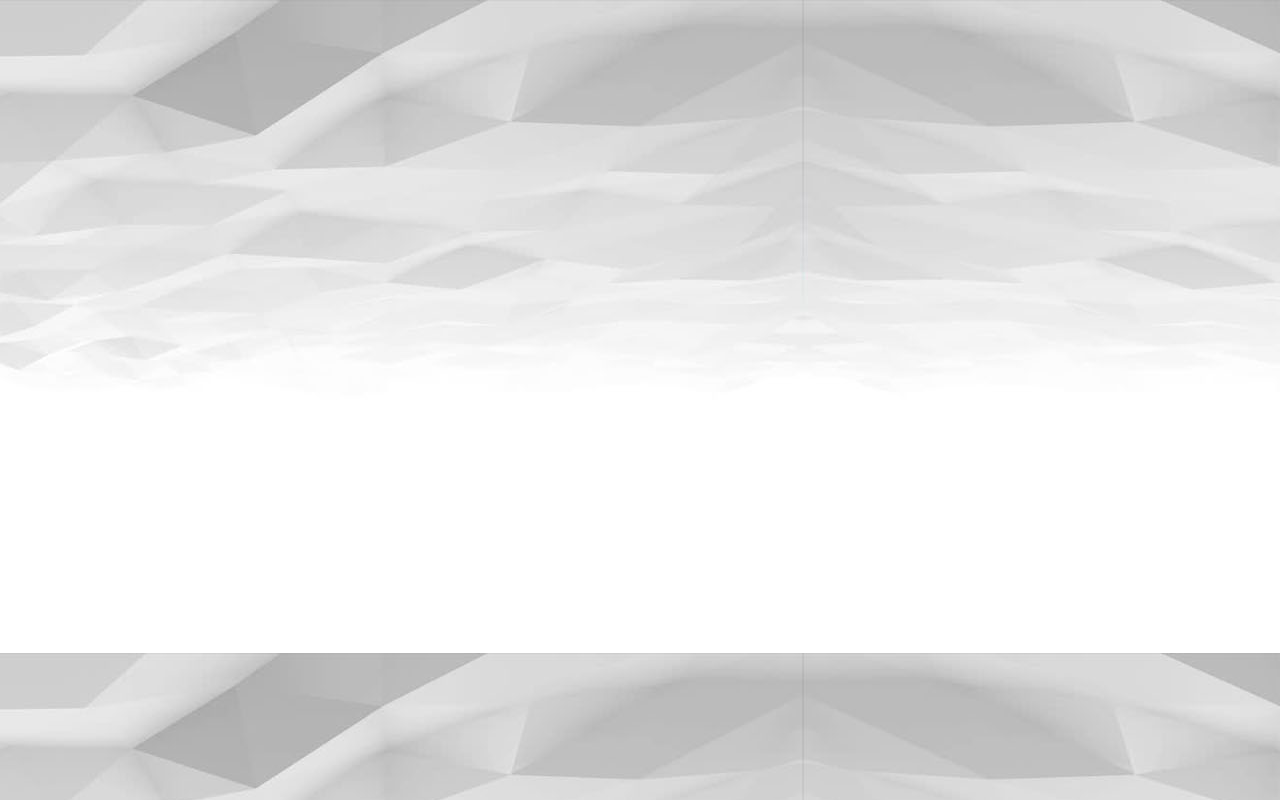
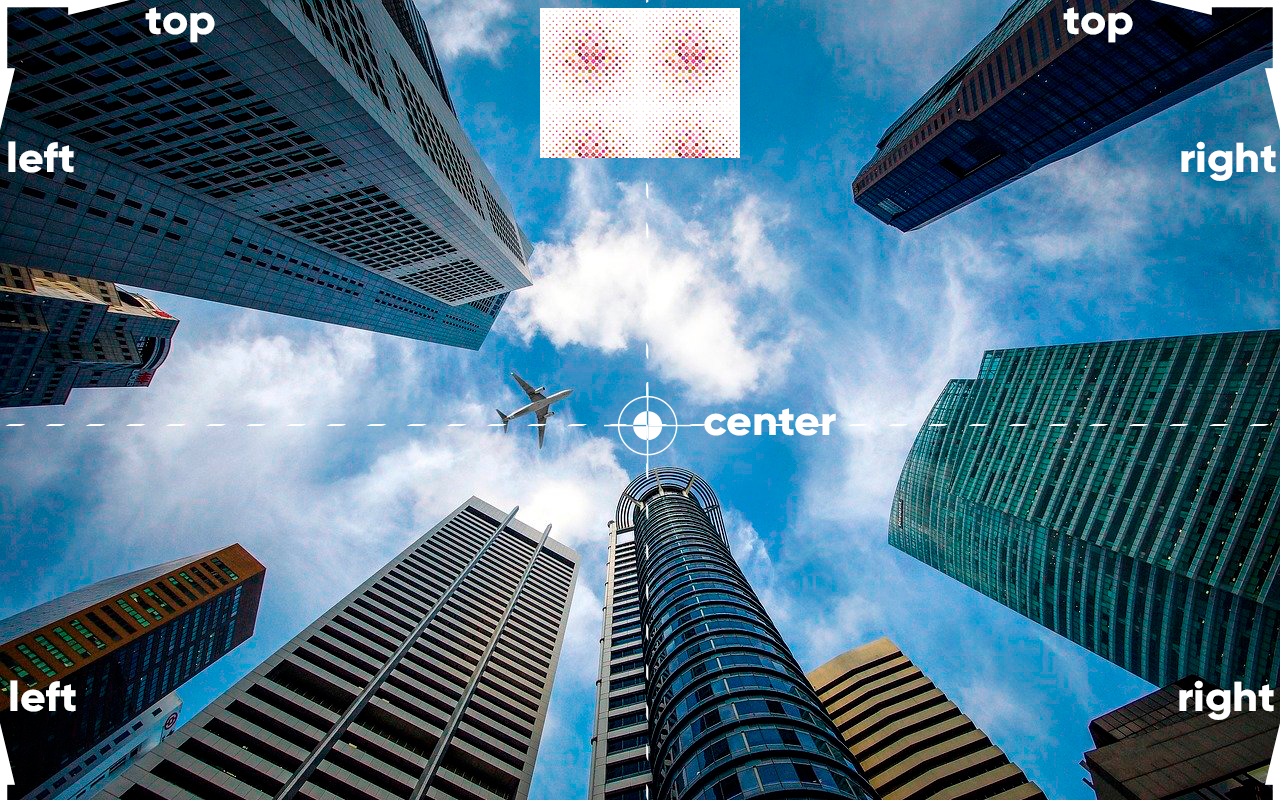
Before and after one commit to Olabayomacaulaym/HTML-CSS, a plain HTML site: page Exercícios/ex022/fundo05.html in a window 1280 px wide. Drawn offline with Linux system fonts and the light colour scheme.

Commit message:
Update fundo05.html

```diff
--- a/Exercícios/ex022/fundo05.html
+++ b/Exercícios/ex022/fundo05.html
@@ -7,13 +7,22 @@
 
     <style>
 
-        body {
-                background-image: url(imagens/wallpaper005.jpg);
+            body {
+                    height: 96vh;
+                    background-image: url(imagens/wallpaper003.jpg);
+                    background-repeat: no-repeat;
+                    background-position: cover ;
+            }
+            #centro {
+                        height: 150px ;
+                        width: 200px ;
+                        background-image: url(imagens/pattern002.png) ;
+                        margin: auto;
+            }
 
-        }
     </style>
 </head>
 <body>
-
+    <div id="centro"></div>
 </body>
 </html>
```
